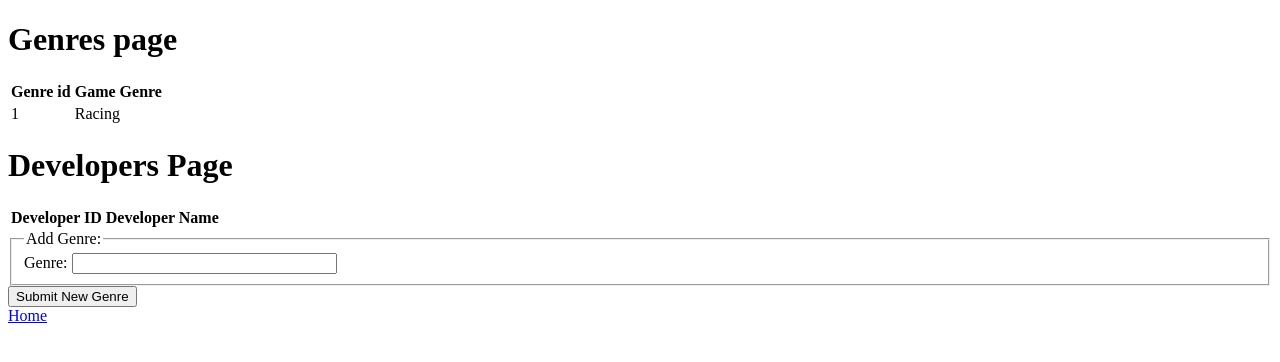
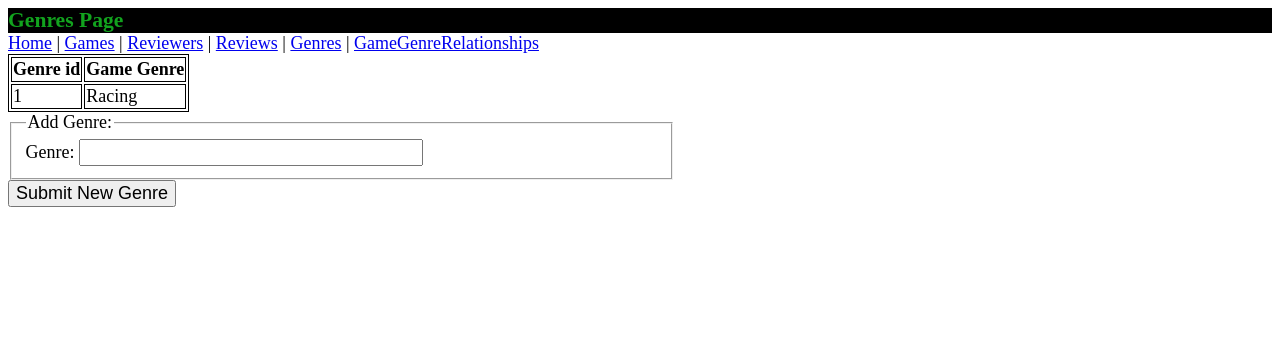
Before and after one commit to Passiv3/GameReviewSite_CS340, a Flask app: page /genres in a window 1280 px wide. Shown: the top 362 px of the page. Run offline with Flask 2, Linux system fonts and the light colour scheme; lists and menus that the app fills with data are empty.

Commit message:
Did some cleanup of the code for readability, added citations, added style sheet

```diff
--- /dev/null
+++ b/static/style.css
@@ -0,0 +1,26 @@
+*{
+    font-size: large;
+}
+
+h1{
+    font-size: larger;
+    margin: 0;
+    padding: 0;
+    border: 0;
+    color:rgba(18, 166, 30, 0.983);
+    background-color: black;
+}
+
+fieldset{
+    width : 50%;
+}
+
+header{
+    margin: 0;
+    padding: 0;
+    border: 0;
+}
+
+table, th, td {
+    border: 1px solid black;
+  }
--- a/templates/genres.html
+++ b/templates/genres.html
@@ -1,5 +1,23 @@
 <!DOCTYPE html>
-<h1>Genres page</h1>
+<head>
+    <meta charset="utf-8">
+    <title>TeamDB - Genres</title>
+    <link rel="stylesheet" type=text/css href="{{ url_for('static', filename='style.css') }}">
+</head>
+
+<header>
+    <h1>Genres Page</h1>
+    <nav>
+        <a href = "/">Home</a> |
+        <a href = "games">Games</a> |
+        <a href = "reviewers">Reviewers</a> |
+        <a href = "reviews">Reviews</a> |
+        <a href = "genres">Genres</a> |
+        <a href = "gameGenres">GameGenreRelationships</a>
+    </nav>
+</header>
+
+<body>
     <table>
         <thead>
         <tr>
@@ -15,30 +33,6 @@
         {% endfor %}
     </table>
 
-    <!DOCTYPE html>
-<h1>Developers Page</h1>
-<table>
-    <thead>
-    <tr>
-        <th>Developer ID</th>
-        <th>Developer Name</th>
-
-    </tr>
-    <tbody>
-    {% for item in developers %}
-    <tr>
-        <td>{{item['developer_id']}}</td>
-        <td>{{item['developer_name']}}</td>
-    </tr>
-    {% endfor %}
-    </table>
-
-    <head>
-        <meta charset="utf-8">
-        <title>Genres</title>
-    </head>
-
-    <body>
     <form action="http://localhost:3000/review" method="GET">
         <!-- The fieldset element is used to group several controls and labels within a web form.-->
         <fieldset>
@@ -54,7 +48,6 @@
         <!--input type="submit" value="Submit review" /-->
         <button type="submit">Submit New Genre</button>
     </form>
-        <a href = "/">Home</a>
 </body>
 
 </html>
```
Also changed, not shown: templates/developers.html (+30 -11 lines), templates/gameGenres.html (+20 -8 lines), templates/games.html (+23 -14 lines), templates/index.html (+17 -11 lines), templates/reviewers.html (+18 -8 lines), templates/reviews.html (+21 -3 lines). Lines whose indentation alone changed are shown as unchanged.
